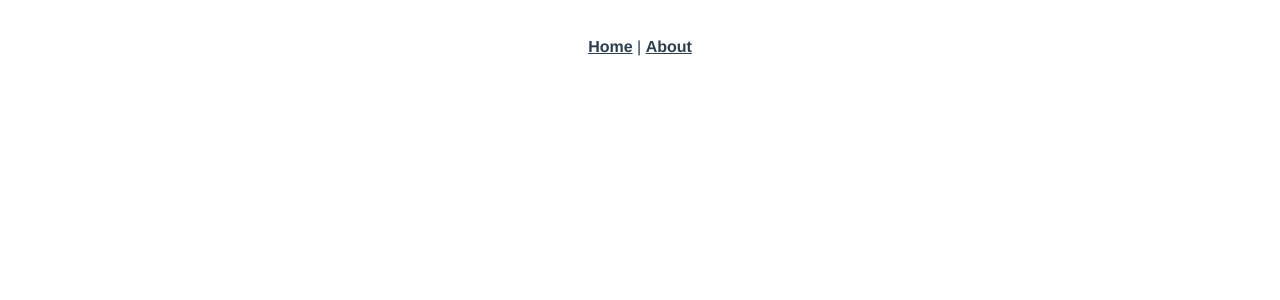
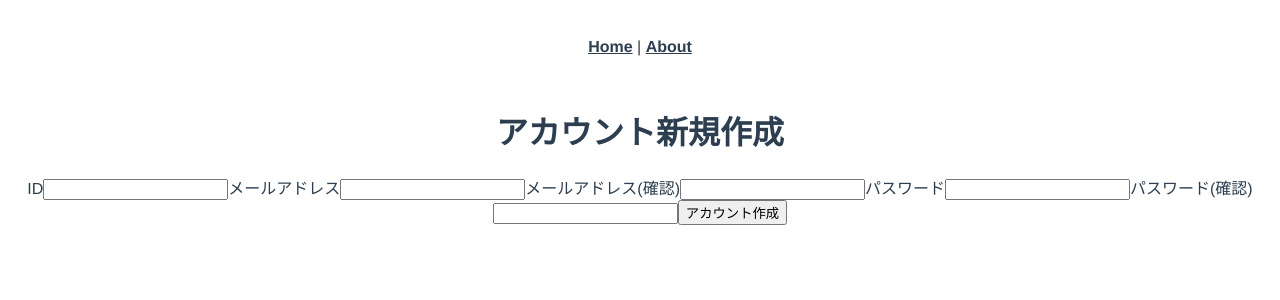
Before and after one commit to NekomimiMofuMofu/WebAppCore, a Vue app in the folder vue_client/: page /createaccountpage in a window 1280 px wide. Shown: the top 300 px of the page. Built offline with nearby package versions, Linux system fonts and the light colour scheme.

Commit message:
#0005 アカウント作成ページの追加

```diff
--- a/vue_client/src/router/index.ts
+++ b/vue_client/src/router/index.ts
@@ -17,6 +17,11 @@ const routes: Array<RouteConfig> = [
     // this generates a separate chunk (about.[hash].js) for this route
     // which is lazy-loaded when the route is visited.
     component: () => import(/* webpackChunkName: "about" */ '../views/About.vue')
+  },
+  {
+    path: '/createaccountpage',
+    name: 'CreateAccountePage',
+    component: () => import('../views/CreateAccountPage.vue')
   }
 ]
 
--- /dev/null
+++ b/vue_client/src/views/CreateAccountPage.vue
@@ -0,0 +1,30 @@
+<template>
+  <div class="CreateAccountPage">
+    <h1>アカウント新規作成</h1>
+    <label for="name">ID</label>
+    <input type="text" name="name" id="name">
+    <label for="mailaddress">メールアドレス</label>
+    <input type="email" name="mailaddress" id="mailaddress">
+    <label for="re-entermailaddress">メールアドレス(確認)</label>
+    <input type="email" name="re-entermailaddress" id="re-entermailaddress">
+    <label for="password">パスワード</label>
+    <input type="password" name="password" id="password">
+    <label for="re-enterpassword">パスワード(確認)</label>
+    <input type="re-enterpassword" name="re-enterpassword" id="re-enterpassword">
+    <input type="button" @click="onClick" id="btn_createaccount" name="btn_createaccount" value="アカウント作成">
+  </div>
+</template>
+
+<script lang="ts">
+import {Vue} from "vue-property-decorator";
+import Component from "vue-class-component";
+
+@Component
+export default class CreateAccountPage extends Vue {
+  private a = false;
+
+  private onClick(): void {
+    this.a = true;
+  }
+}
+</script>
```
Also changed, not shown: 1 other file (tests, documents, lock files or other folders).
